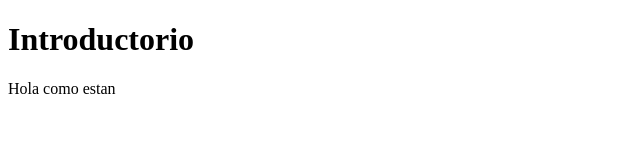
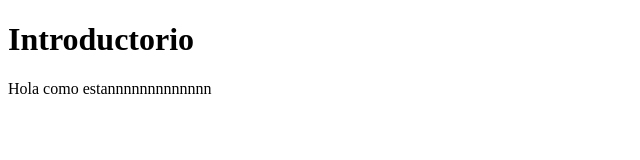
Before and after one commit to arma2702/projectone, a plain HTML site: page index.html in a window 1280 px wide. Shown: the whole page, without its empty margins (0-640 px from the left). Drawn offline with Linux system fonts and the light colour scheme.

Commit message:
Agregamos mas nnnn

```diff
--- a/index.html
+++ b/index.html
@@ -8,7 +8,7 @@
 </head>
 <body>
     <h1>Introductorio</h1>
-    <p>Hola como estan</p>
+    <p>Hola como estannnnnnnnnnnnn</p>
 
 </body>
 </html>
```
